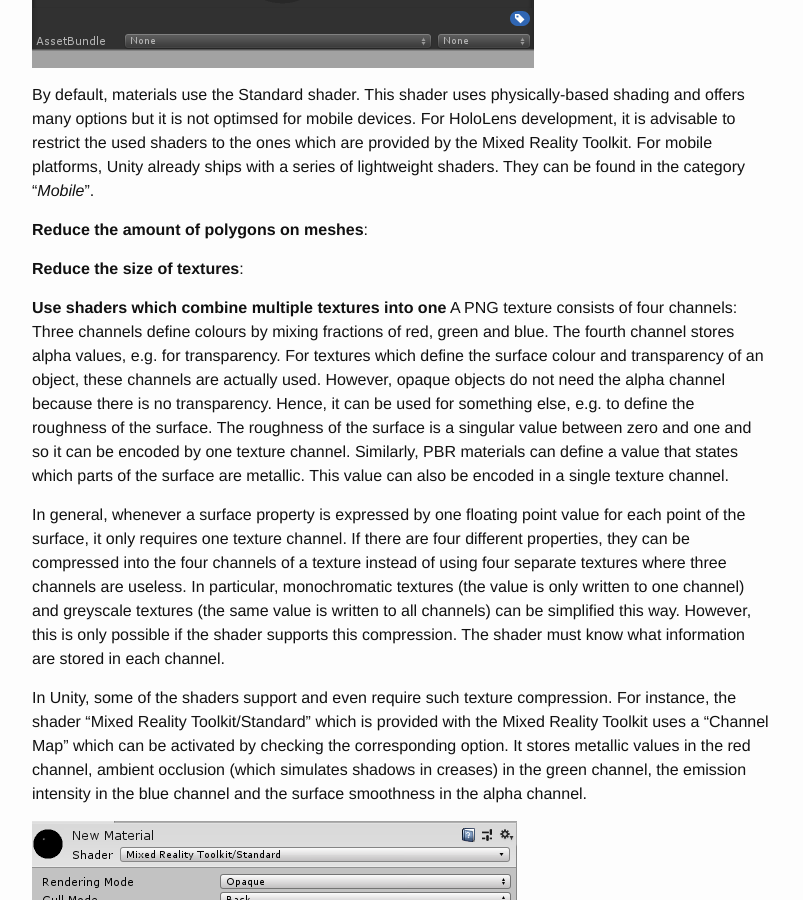
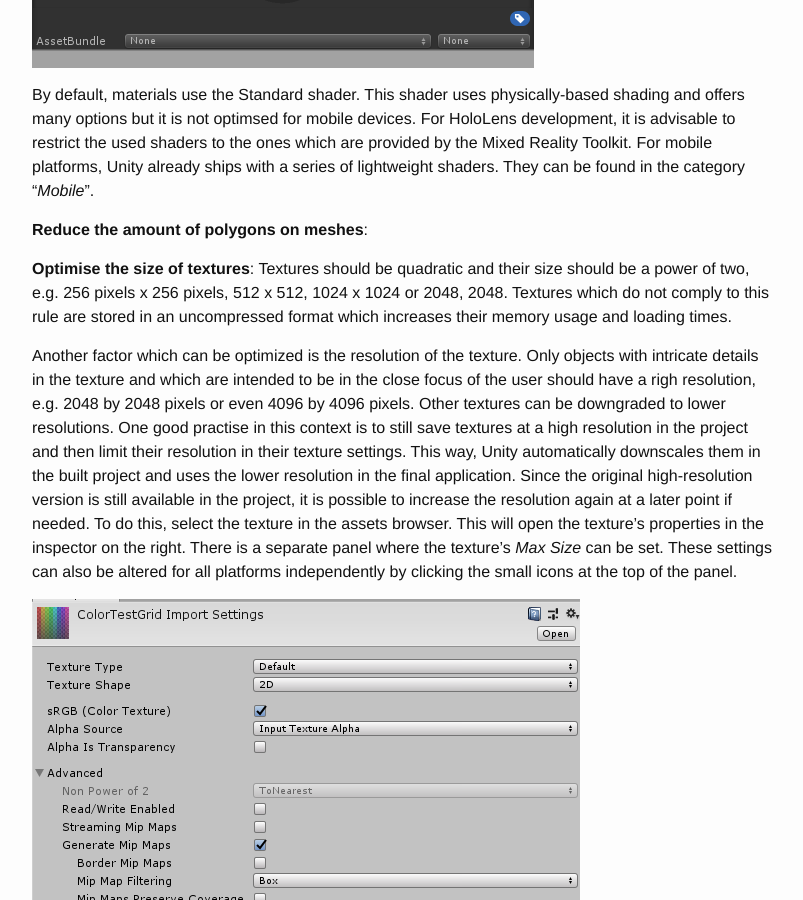
Before and after one commit to klamma/ar-for-eu-book, a Jekyll site: the page built from _pages/chapters/performance_profiling.md, in a window 1280 px wide and 900 px high, scrolled down 4101 px. Shown: the whole window, without its empty margins (238-1041 px from the left). Built offline with Jekyll 4.4.1, drawn with Linux system fonts in a browser that asks for light colours; nearby versions of some CDN libraries; some of the changed text lies outside the part shown.

Commit message:
added optimisation recommendation: texture size

```diff
--- a/_pages/chapters/performance_profiling.md
+++ b/_pages/chapters/performance_profiling.md
@@ -120,7 +120,22 @@ They can be found in the category "*Mobile*".
 
 **Reduce the amount of polygons on meshes**:
 
-**Reduce the size of textures**:
+**Optimise the size of textures**:
+Textures should be quadratic and their size should be a power of two, e.g. 256 pixels x 256 pixels, 512 x 512, 1024 x 1024 or 2048, 2048.
+Textures which do not comply to this rule are stored in an uncompressed format which increases their memory usage and loading times.
+
+Another factor which can be optimized is the resolution of the texture.
+Only objects with intricate details in the texture and which are intended to be in the close focus of the user should have a righ resolution, e.g. 2048 by 2048 pixels or even 4096 by 4096 pixels.
+Other textures can be downgraded to lower resolutions.
+One good practise in this context is to still save textures at a high resolution in the project and then limit their resolution in their texture settings.
+This way, Unity automatically downscales them in the built project and uses the lower resolution in the final application.
+Since the original high-resolution version is still available in the project, it is possible to increase the resolution again at a later point if needed.
+To do this, select the texture in the assets browser.
+This will open the texture's properties in the inspector on the right.
+There is a separate panel where the texture's *Max Size* can be set.
+These settings can also be altered for all platforms independently by clicking the small icons at the top of the panel.
+
+![Max Size in Texture Settings]({{pathToRoot}}/assets/figures/performance_profiling/TextureSettings.png)
 
 **Use shaders which combine multiple textures into one**
 A PNG texture consists of four channels:
@@ -154,6 +169,9 @@ Although the descriptions guide the creation of channel maps for the Mixed Reali
 
 ![MRTK Texture Combiner Tool]({{pathToRoot}}/assets/figures/performance_profiling/MRTKTextureCombiner.png)
 
+This optimisation reduces the initial loading times of the scene because less textures need to be read.
+Additionally, this means that less textures need to be kept in memory.
+
 - performance guidelines: frames per second to make the user feel comfortable
 - the problem with threading in Unity
 - hints how performance can be saved
```
Also changed, not shown: assets/figures/performance_profiling/TextureSettings.png (added).
